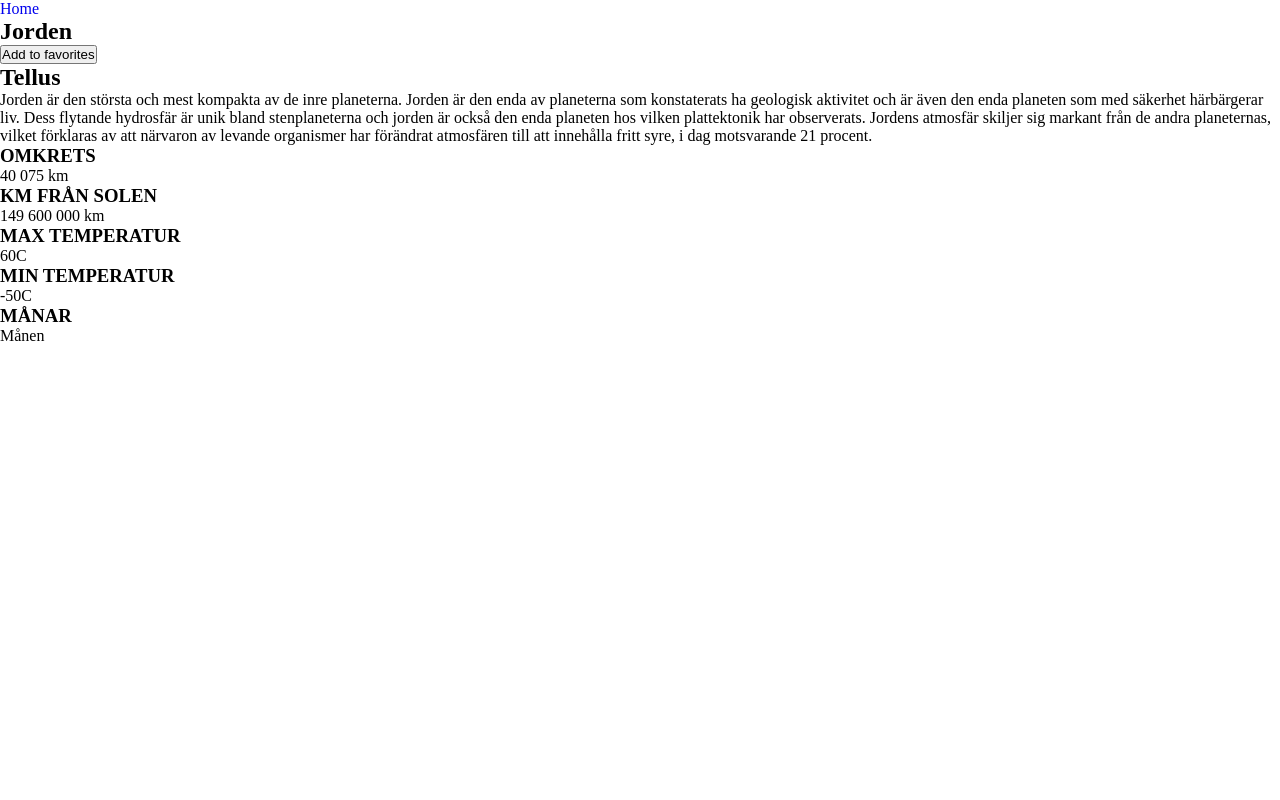
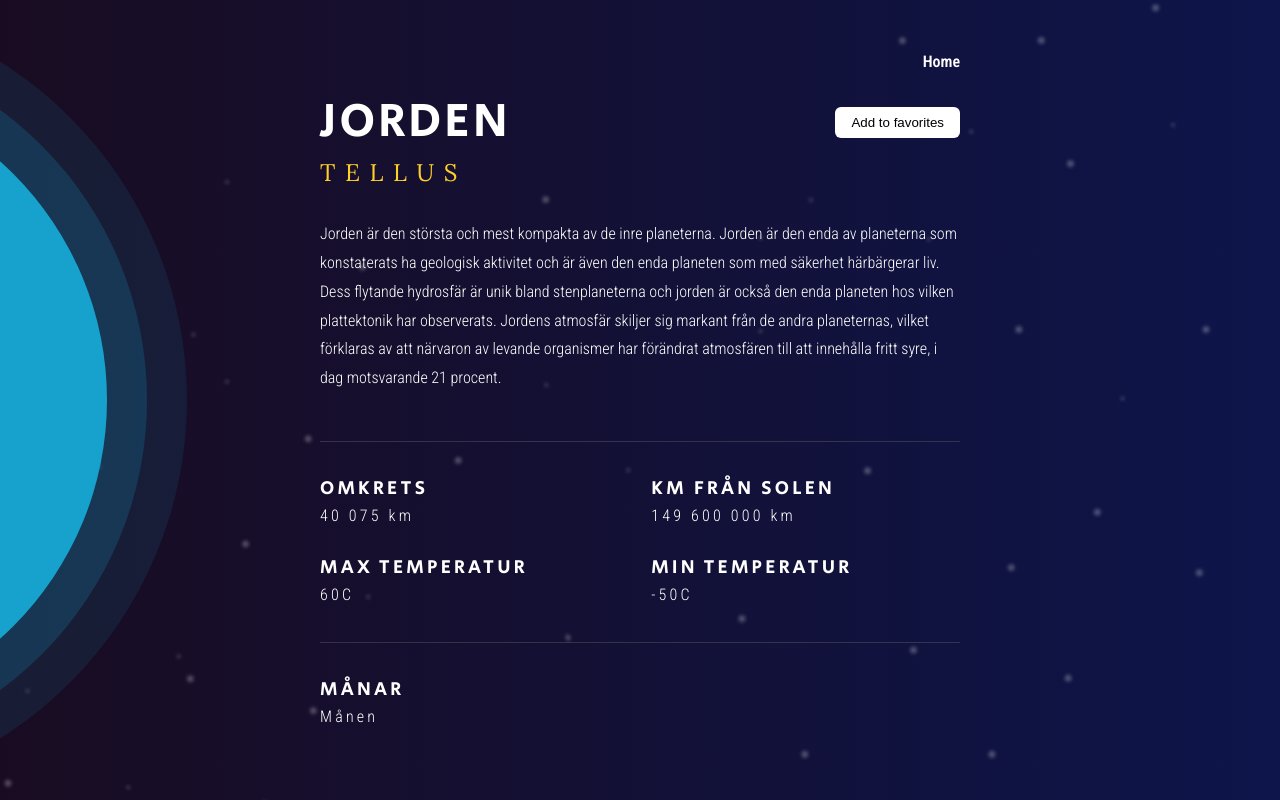
Before and after one commit to angelstam/lexicon-front-end-3-javascript-exercise-solaris, a plain HTML site: page singlePlanet.html in a window 1280 px wide. Drawn offline with Linux system fonts and the light colour scheme; no server answers.

Commit message:
Mikaela Yulia Mattias. Add CSS and update HTML

```diff
--- a/singlePlanet.html
+++ b/singlePlanet.html
@@ -31,18 +31,30 @@
       </p>
 
       <section class="planet-facts">
+        <div class="fact-wrapper">
           <h3>OMKRETS</h3>
           <p id="planet-circumference">40 075 km</p>
+        </div>
+        <div class="fact-wrapper">
           <h3>KM FRÅN SOLEN</h3>
           <p id="planet-distance">149 600 000 km</p>
+        </div>
+        <div class="fact-wrapper">
           <h3>MAX TEMPERATUR</h3>
           <p id="planet-temp-day">60C</p>
+        </div>
+        <div class="fact-wrapper">
           <h3>MIN TEMPERATUR</h3>
           <p id="planet-temp-night">-50C</p>
+        </div>
+
       </section>
       <section class="moon-facts">
+        <div class="fact-wrapper">
           <h3>MÅNAR</h3>
         <p id="planet-moons">Månen</p>
+      </div>
+
       </section>
     </article>
 
--- a/styles/favoritePlanets.css
+++ b/styles/favoritePlanets.css
@@ -0,0 +1,82 @@
+body {
+  display: flex;
+  flex-direction: column;
+  align-content: center;
+  height: 100vh;
+  background-image: url("../assets/star-transparent.png"),
+    linear-gradient(to left, var(--bg-blue-color), var(--bg-purple-color));
+  padding: 2rem;
+}
+
+header {
+  display: grid;
+  grid-template-columns: 1fr auto 1fr;
+  grid-template-areas: ". h1 nav";
+  width: 100%;
+  align-items: center;
+}
+
+h1 {
+  grid-area: h1;
+  text-align: center;
+}
+
+nav {
+  grid-area: nav;
+  font-family: "Roboto Condensed", sans-serif;
+  font-weight: 600;
+
+  display: flex;
+  justify-content: flex-end;
+
+  a {
+    padding: 1rem;
+  }
+}
+
+main {
+  display: flex;
+  justify-content: center;
+  margin-top: 2rem;
+}
+
+.favorites-container {
+  display: flex;
+  flex-direction: column;
+  width: 60%;
+}
+
+.favorites-list {
+  display: grid;
+  grid-template-columns: 1fr 1fr 1fr;
+  gap: 2rem;
+
+  li {
+    background: linear-gradient(rgba(0, 0, 0, 0.5), rgba(0, 0, 0, 0));
+    padding: 1rem;
+    border-radius: 8px;
+    transition: all 0.3s ease-out;
+
+    &:hover {
+      transform: scale(1.1);
+    }
+
+    a {
+      display: flex;
+      flex-direction: column;
+      align-items: center;
+
+      figure {
+        width: 40%;
+        aspect-ratio: 1 / 1;
+        background-color: #ffd029;
+        border-radius: 50%;
+        margin-bottom: 1rem;
+      }
+
+      h3 {
+        font-size: 1rem;
+      }
+    }
+  }
+}
--- a/styles/index.css
+++ b/styles/index.css
@@ -0,0 +1,63 @@
+body {
+  height: 100vh;
+}
+main {
+  display: flex;
+  flex-direction: column;
+  align-items: center;
+  padding: 2rem;
+  height: 100%;
+}
+
+header {
+  display: grid;
+  grid-template-columns: 1fr auto 1fr;
+  grid-template-areas: ". h1 nav";
+  width: 100%;
+  align-items: center;
+}
+
+h1 {
+  grid-area: h1;
+  text-align: center;
+}
+
+nav {
+  grid-area: nav;
+  font-family: "Roboto Condensed", sans-serif;
+  font-weight: 600;
+
+  display: flex;
+  justify-content: flex-end;
+
+  a {
+    padding: 1rem;
+  }
+}
+
+.planet-list {
+  width: 100%;
+  display: flex;
+  justify-content: space-evenly;
+  align-items: center;
+  flex: 1;
+
+  li {
+    width: 4rem;
+    height: 4rem;
+    background-color: rgb(231, 166, 24);
+    border-radius: 50%;
+    cursor: pointer;
+    transition: all 0.3s ease-out;
+
+    a {
+      width: 100%;
+      height: 100%;
+      display: block;
+    }
+
+    &:hover {
+      transform: scale(1.1);
+    }
+  }
+}
--- a/styles/singlePlanet.css
+++ b/styles/singlePlanet.css
@@ -0,0 +1,104 @@
+body {
+  background-image: url("../assets/star-transparent.png"),
+    linear-gradient(to left, var(--bg-blue-color), var(--bg-purple-color));
+  background-repeat: no-repeat;
+  background-size: cover;
+  position: relative;
+  height: 100vh;
+  width: 100%;
+  display: flex;
+  justify-content: center;
+  align-items: center;
+  flex-direction: column;
+}
+
+.planet-figure {
+  position: absolute;
+  top: 50%;
+  transform: translateY(-50%);
+  left: calc(-100vh / 1.5);
+  aspect-ratio: 1/1;
+  height: 80%;
+  border-radius: 50%;
+  background-color: rgb(22, 162, 204);
+  box-shadow: 0 0 0 40px rgba(22, 162, 204, 0.2), 0 0 0 80px rgba(22, 162, 204, 0.1);
+}
+
+nav {
+  font-family: "Roboto Condensed", sans-serif;
+  font-weight: 600;
+  width: 50%;
+
+  display: flex;
+  justify-content: flex-end;
+
+  a {
+    padding: 1rem 0 1rem 1rem;
+  }
+}
+
+h1,
+h3 {
+  text-align: center;
+}
+
+.planet-container {
+  display: flex;
+  flex-direction: column;
+  width: 50%;
+
+  div {
+    display: flex;
+    justify-content: space-between;
+    align-items: center;
+  }
+
+  h2 {
+    font-family: "Lora", serif;
+    font-weight: 400;
+    letter-spacing: 0.6rem;
+    text-transform: uppercase;
+    color: var(--text-color-secondary);
+    margin-bottom: 2rem;
+  }
+
+  #planet-description {
+    margin-bottom: 3rem;
+  }
+
+  #planet-description,
+  p {
+    font-family: "Roboto Condensed", sans-serif;
+    font-weight: 300;
+    line-height: 1.8;
+  }
+
+  .planet-facts,
+  .moon-facts {
+    display: grid;
+    grid-template-columns: repeat(2, 1fr);
+    gap: 1.4rem;
+    border-top: 1px solid var(--border-color);
+    border-bottom: 1px solid var(--border-color);
+    padding: 2rem 0;
+
+    .fact-wrapper {
+      display: flex;
+      flex-direction: column;
+      align-items: flex-start;
+
+      h3 {
+        font-size: 1.2rem;
+        text-align: left;
+      }
+
+      p {
+        letter-spacing: 0.2rem;
+      }
+    }
+  }
+
+  .moon-facts {
+    border: none;
+  }
+}
--- a/styles/styles.css
+++ b/styles/styles.css
@@ -1,7 +1,12 @@
-@import url('https://fonts.googleapis.com/css2?family=Lora:ital,wght@0,400..700;1,400..700&family=Roboto+Condensed:ital,wght@0,100..900;1,100..900&family=Secular+One&display=swap');
+@import url("https://fonts.googleapis.com/css2?family=Lora:ital,wght@0,400..700;1,400..700&family=Roboto+Condensed:ital,wght@0,100..900;1,100..900&family=Secular+One&display=swap");
 
 :root {
-  --bg-color: #131342;
+  --bg-blue-color: #0d154a;
+  --bg-purple-color: #190c22;
+  --text-color: #fff;
+  --button-bg-color: #fff;
+  --text-color-secondary: #ffd029;
+  --border-color: rgba(128, 128, 128, 0.3);
 }
 
 * {
@@ -10,10 +15,50 @@
   margin: 0;
 }
 
+body {
+  background: linear-gradient(to left, var(--bg-blue-color), var(--bg-purple-color));
+  color: var(--text-color);
+  min-height: 100vh;
+}
+
+nav {
+  a {
+    transition: all 0.3s ease-out;
+
+    &:hover {
+      color: var(--text-color-secondary);
+    }
+  }
+}
+
+h1,
+h3 {
+  font-family: "Secular One", sans-serif;
+  text-transform: uppercase;
+  font-weight: 400;
+  letter-spacing: 0.2rem;
+  font-size: 3rem;
+}
+
 ul {
   list-style: none;
 }
 
 a {
   text-decoration: none;
+  color: var(--text-color);
 }
+
+button {
+  border: none;
+  border-radius: 6px;
+  background-color: var(--button-bg-color);
+  padding: 0.5rem 1rem;
+  cursor: pointer;
+  transition: all 0.3s ease-out;
+
+  &:hover {
+    background-color: var(--text-color-secondary);
+    transform: scale(1.1);
+  }
+}
```
Also changed, not shown: favoritePlanets.html (+13 -2 lines), index.html (+13 -11 lines). Lines whose indentation alone changed are shown as unchanged.
